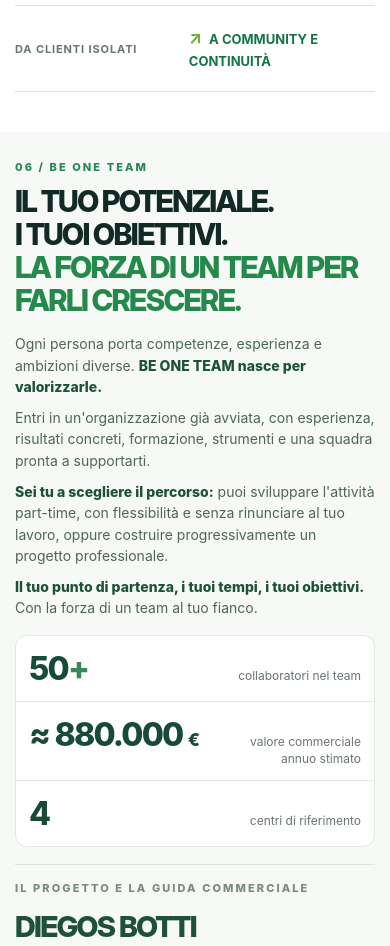
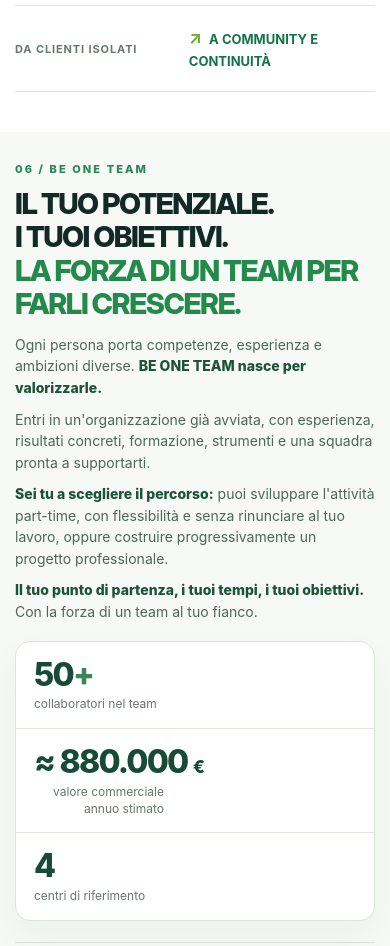
Before and after one commit to diegosbotti-hub/be-one-team-opportunity, a plain HTML site: page site/index.html in a window 390 px wide. Shown: the part 9540-10486 px from the top of the page. Drawn offline with Linux system fonts and the light colour scheme.

Commit message:
Bilancia sezione 6: dati team in verticale accanto al testo, responsive

```diff
--- a/site/styles.css
+++ b/site/styles.css
@@ -136,26 +136,75 @@
  .organization__member-actions>a{padding:13px 15px}
 }
 
-/* BE ONE TEAM · Sezione 06: messaggio condiviso e impaginazione compatta */
-.organization.section{padding-top:38px;padding-bottom:28px}
-.organization__intro{display:grid;grid-template-columns:minmax(0,0.95fr) minmax(0,1.05fr);gap:clamp(24px,4vw,55px);align-items:start;max-width:none}
-.organization__headline h2{font-size:clamp(30px,3vw,43px);line-height:1.13;max-width:590px}
-.organization__copy p{font-size:14px;line-height:1.5;color:#4f6557;margin-top:10px;max-width:100%}
+/* V5.6 — Sezione 06: messaggio a sinistra, numeri del team a destra.
+   Un solo contenitore centrale: nessun vuoto a destra del copy. */
+.organization.section{padding-top:48px;padding-bottom:36px}
+.organization__feature{
+ display:grid;
+ grid-template-columns:minmax(0,1.45fr) minmax(345px,.9fr);
+ gap:clamp(30px,4.7vw,70px);
+ align-items:center;
+}
+.organization__intro{display:block;max-width:none;min-width:0}
+.organization__headline h2{font-size:clamp(35px,3.45vw,49px);line-height:1.12;letter-spacing:-.045em;max-width:720px}
+.organization__copy{margin-top:21px;max-width:700px}
+.organization__copy p{font-size:15px;line-height:1.58;color:#4f6557;margin-top:12px;max-width:100%}
 .organization__copy p:first-child{margin-top:0}
 .organization__copy p strong{color:#1c5337;font-weight:800}
-.organization__stats{margin-top:18px;margin-bottom:18px}
-.organization__stats>div{padding:17px 22px}
-.organization__bottom{padding-top:16px;gap:30px}
+.organization__stats{
+ display:flex;
+ flex-direction:column;
+ align-self:center;
+ min-width:0;
+ gap:0;
+ margin:0;
+ background:#fff;
+ border:1px solid #dae7da;
+ border-radius:15px;
+ box-shadow:0 15px 36px rgba(16,63,40,.045);
+ overflow:hidden;
+}
+.organization__stats>div{
+ display:flex;
+ flex-direction:column;
+ gap:4px;
+ padding:24px 29px;
+ border-right:0;
+ border-bottom:1px solid #e1e9e1;
+}
+.organization__stats>div:last-child{border:0}
+.organization__stats strong{font-size:clamp(35px,3.1vw,44px);line-height:1.12;white-space:nowrap}
+.organization__stats>div>span{font-size:13px;line-height:1.45}
+.organization__bottom{margin-top:29px;padding-top:20px;gap:30px}
+@media(max-width:1000px){
+ .organization__feature{grid-template-columns:1fr;gap:26px}
+ .organization__intro{max-width:790px}
+ .organization__headline h2{max-width:790px}
+ .organization__copy{max-width:790px}
+ .organization__stats{display:grid;grid-template-columns:repeat(3,minmax(0,1fr));align-self:stretch}
+ .organization__stats>div{padding:19px 17px;border-bottom:0;border-right:1px solid #e1e9e1}
+ .organization__stats>div:last-child{border:0}
+ .organization__stats strong{font-size:clamp(26px,3vw,35px)}
+ .organization__stats>div>span{font-size:12px}
+}
 @media(max-width:760px){
-  .organization.section{padding-top:31px;padding-bottom:26px}
-  .organization__intro{grid-template-columns:1fr;gap:16px}
-  .organization__headline h2{font-size:clamp(29px,6.6vw,39px);max-width:680px}
-  .organization__copy p{font-size:14px;line-height:1.52}
-  .organization__stats{margin-top:16px;margin-bottom:17px}
-  .organization__bottom{gap:24px}
+ .organization.section{padding-top:38px;padding-bottom:29px}
+ .organization__feature{gap:20px}
+ .organization__headline h2{font-size:clamp(30px,6.7vw,40px);line-height:1.15}
+ .organization__copy{margin-top:14px}
+ .organization__copy p{font-size:14px;line-height:1.54;margin-top:10px}
+ .organization__bottom{margin-top:23px;padding-top:18px}
+}
+@media(max-width:630px){
+ .organization__stats{display:flex;flex-direction:column}
+ .organization__stats>div{padding:17px 20px;border-right:0;border-bottom:1px solid #e1e9e1;gap:3px}
+ .organization__stats>div:last-child{border:0}
+ .organization__stats strong{font-size:32px}
 }
 @media(max-width:480px){
-  .organization.section{padding-top:28px;padding-bottom:24px}
-  .organization__headline h2{font-size:clamp(28px,7.5vw,34px)}
-  .organization__stats>div{padding:13px}
+ .organization.section{padding-top:30px;padding-bottom:25px}
+ .organization__headline h2{font-size:clamp(28px,7.4vw,35px)}
+ .organization__feature{gap:18px}
+ .organization__stats>div{padding:15px 18px}
+ .organization__bottom{margin-top:21px}
 }
```
